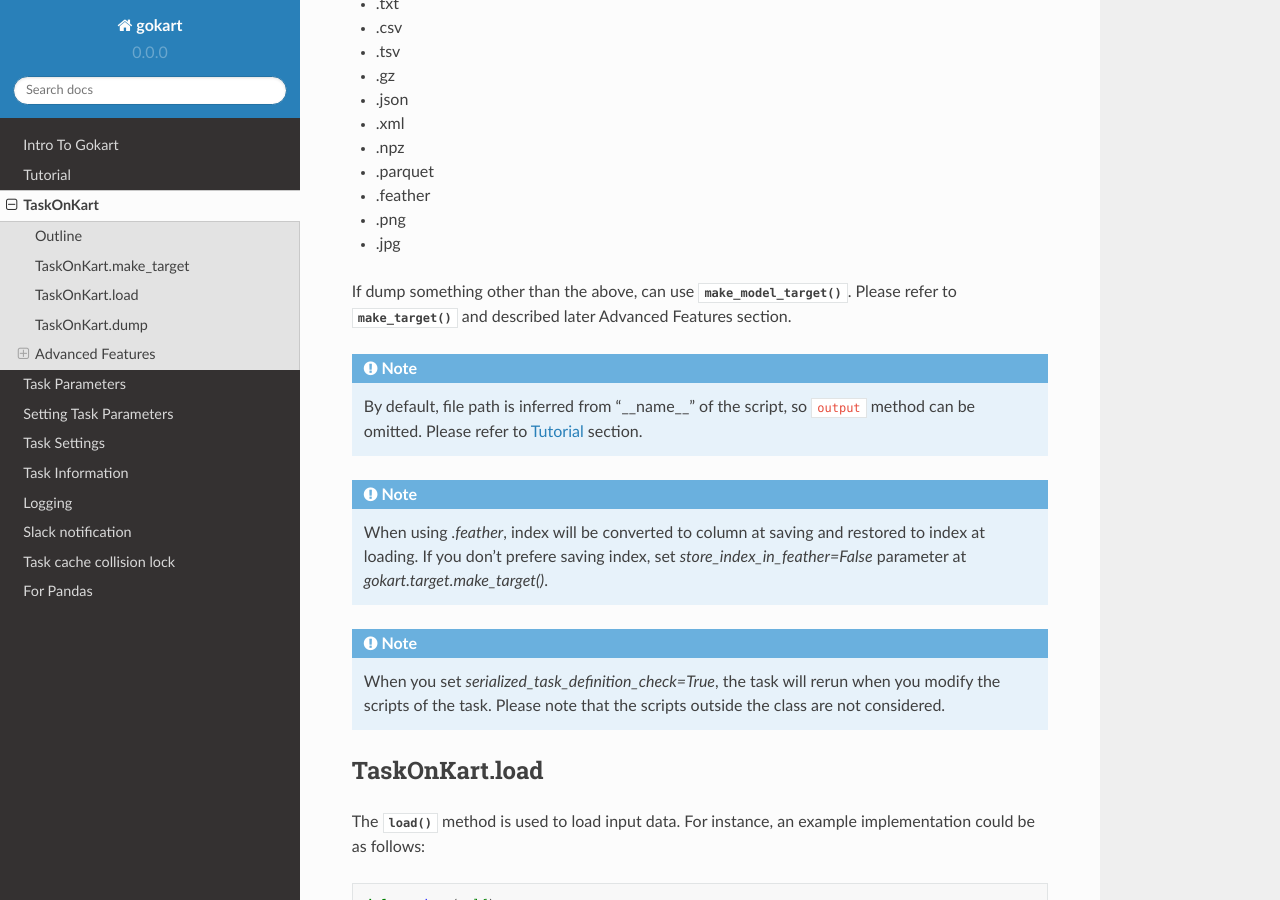
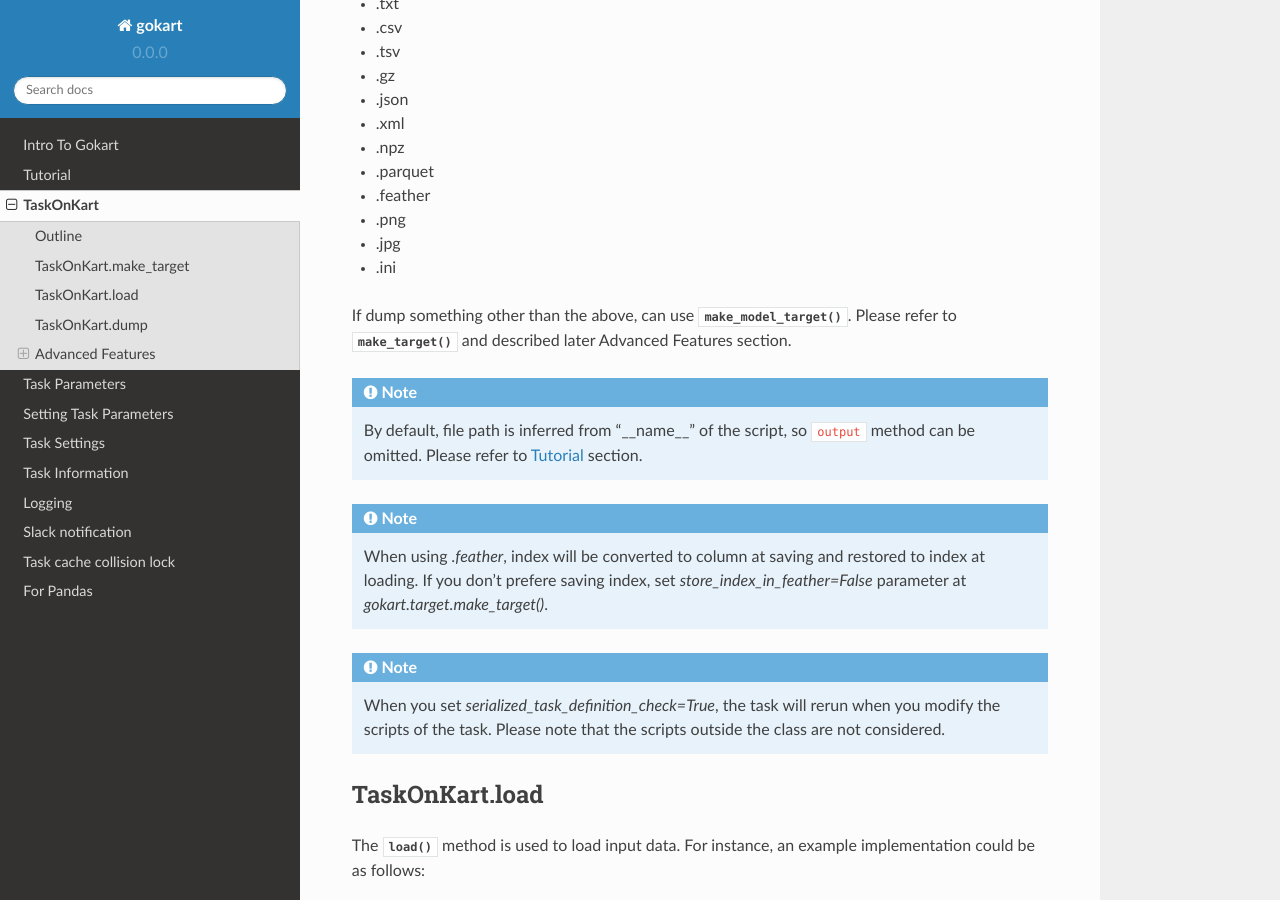
Before and after one commit to m3dev/gokart, a Sphinx documentation site: the page built from docs/task_on_kart.rst, in a window 1280 px wide and 900 px high, scrolled down 1621 px. Built offline with Sphinx 7.4.7 and the Read the Docs theme 2.0.0, drawn with Linux system fonts in a browser that asks for light colours; pages that are not in the unit, such as notebooks, are missing from menus; the version number is read from the project's files by our own code.

Commit message:
Add ini in supported format

```diff
--- a/docs/task_on_kart.rst
+++ b/docs/task_on_kart.rst
@@ -90,6 +90,7 @@
 - .feather
 - .png
 - .jpg
+- .ini
 
 
 If dump something other than the above, can use :func:`~gokart.TaskOnKart.make_model_target`.
```
